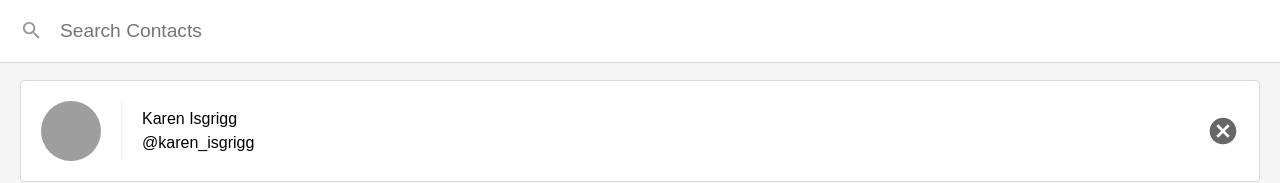
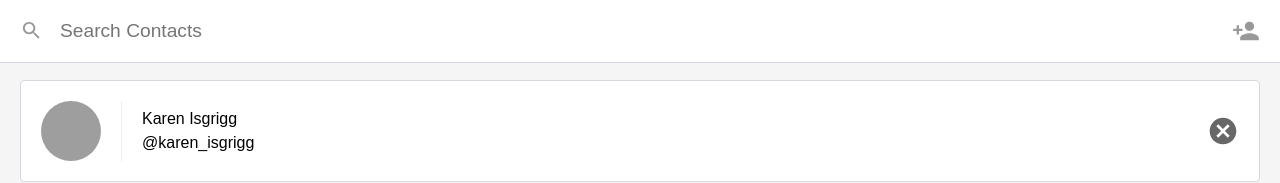
Before and after one commit to RikeshThapa/reactnd-contacts-app, a React (Create React App) app in the folder reactnd-contacts-app/: page / in a window 1280 px wide. Shown: the top 183 px of the page. Built offline with nearby package versions, Linux system fonts and the light colour scheme.

Commit message:
Adding Link component from react router dom

```diff
--- a/reactnd-contacts-app/src/ListContacts.js
+++ b/reactnd-contacts-app/src/ListContacts.js
@@ -1,5 +1,6 @@
 import React, { Component } from 'react';
 import PropTypes from 'prop-types';
+import { Link } from 'react-router-dom';
 
 class ListContacts extends Component {
     static propTypes = {
@@ -41,6 +42,11 @@ class ListContacts extends Component {
                         value = {query}
                         onChange = {(event) => this.updateQuery(event.target.value)}
                         />
+                    <Link
+                        to='/create'
+                        className='add-contact'
+                        >Add Contact</Link>
+
                 </div>
 
                 {
--- a/reactnd-contacts-app/src/component/userRegistration.js
+++ b/reactnd-contacts-app/src/component/userRegistration.js
@@ -7,7 +7,6 @@ class userRegistration extends Component{
             <div>Create Contact</div>
         )
     }
-
 }
 
 
```
